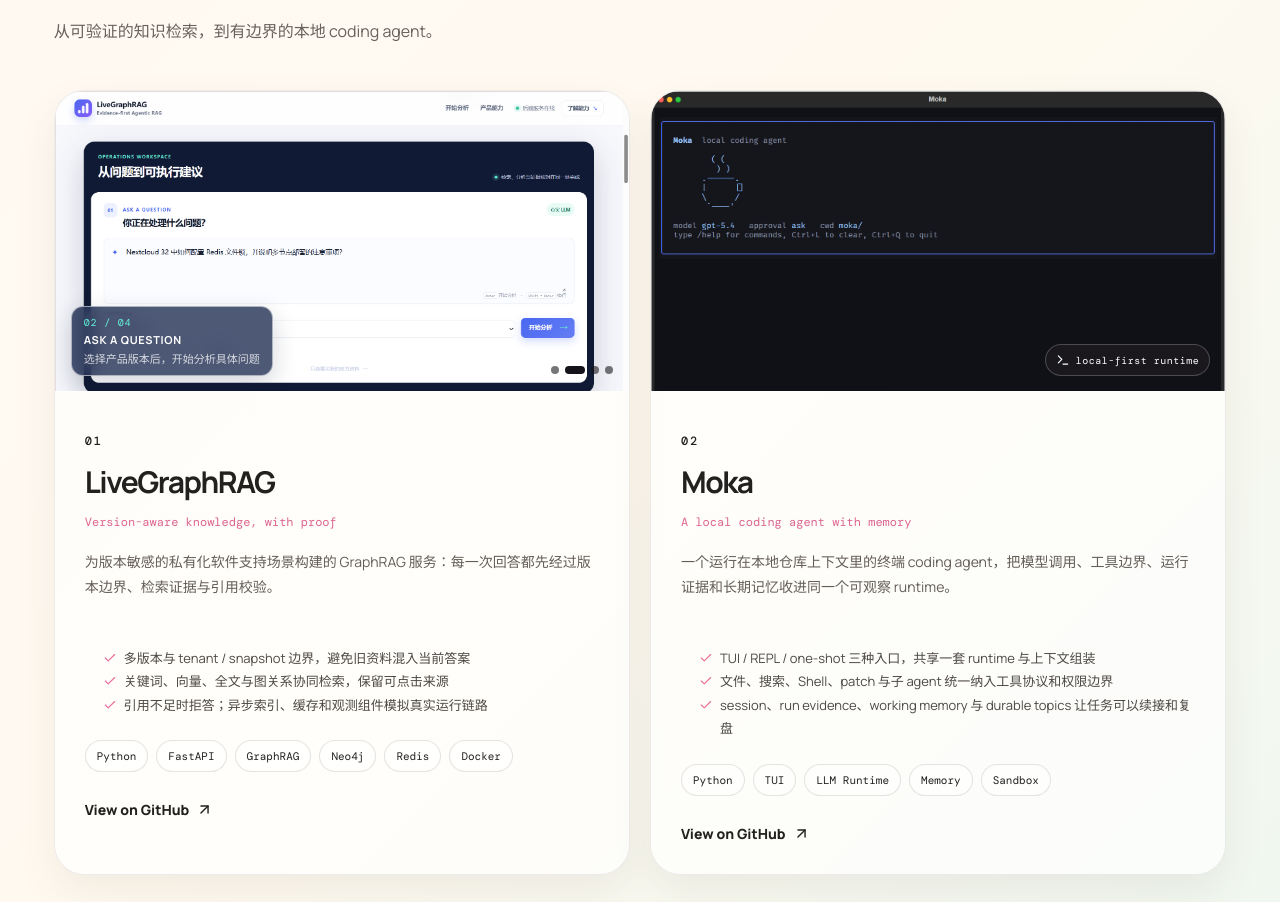
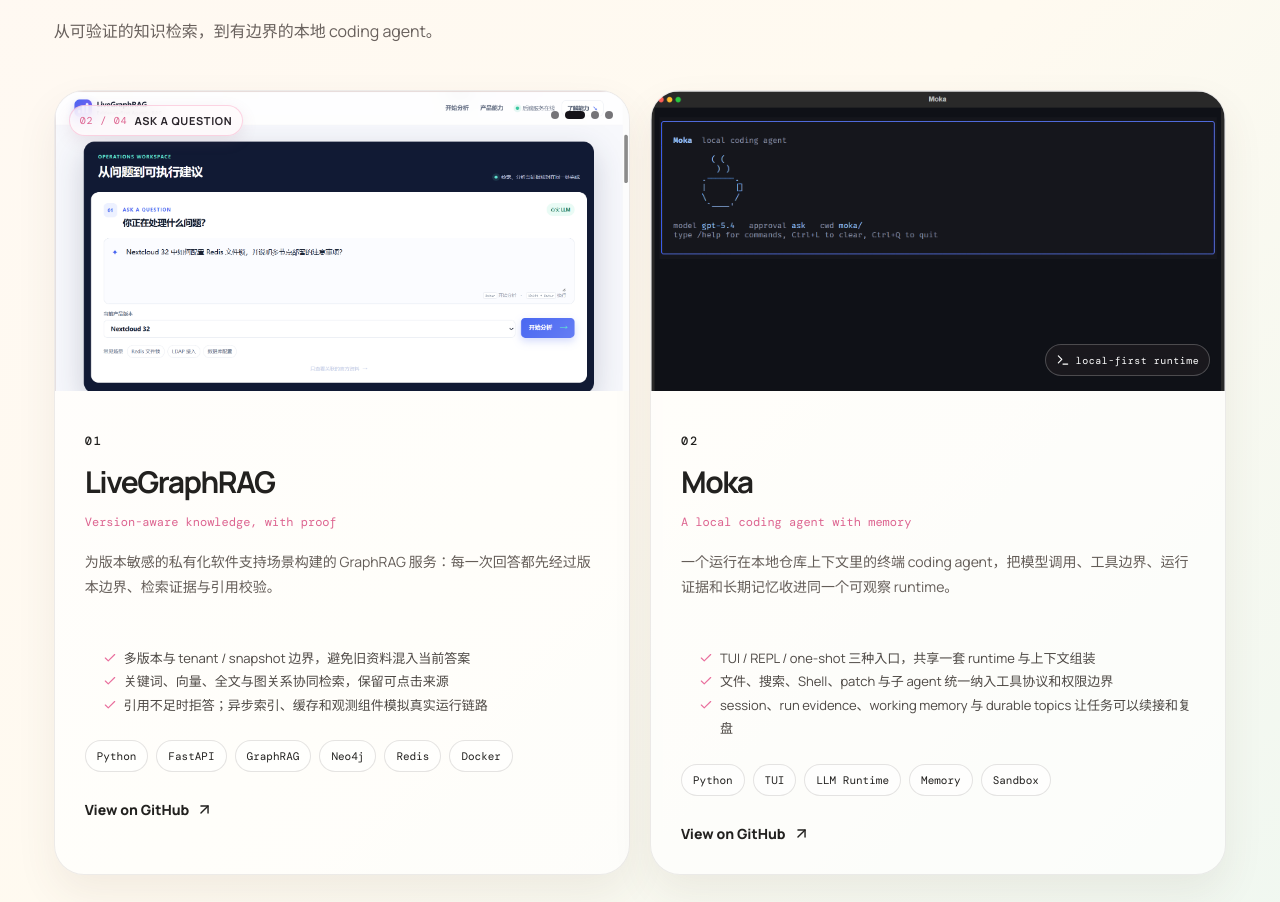
Before and after one commit to Sylvia145/Sylvia145.github.io, a React (Vite) app: page / in a window 1280 px wide. Shown: the part 1528-2430 px from the top of the page. Built offline with nearby package versions, Linux system fonts and the light colour scheme.

Commit message:
Refine LiveGraphRAG carousel overlay

```diff
--- a/src/App.css
+++ b/src/App.css
@@ -924,43 +924,43 @@ main {
 .carousel-caption {
     position: absolute;
     z-index: 2;
-    left: 16px;
-    bottom: 15px;
-    max-width: calc(100% - 32px);
-    padding: 9px 12px;
-    border: 1px solid rgba(255, 255, 255, .55);
-    border-radius: 12px;
-    color: #fff;
-    background: rgba(17, 31, 71, .74);
-    box-shadow: 0 8px 24px rgba(19, 29, 58, .18);
-    backdrop-filter: blur(9px);
+    top: 14px;
+    left: 14px;
+    display: flex;
+    align-items: center;
+    gap: 7px;
+    max-width: calc(100% - 122px);
+    padding: 7px 10px;
+    border: 1px solid rgba(244, 128, 171, .32);
+    border-radius: 999px;
+    color: #29242a;
+    background: rgba(255, 250, 252, .76);
+    box-shadow: 0 5px 16px rgba(151, 93, 114, .12);
+    backdrop-filter: blur(8px);
 }
 
 .carousel-caption span {
-    display: block;
-    margin-bottom: 3px;
-    color: #65f1d8;
+    color: #dd6490;
     font: 10px 'DM Mono', monospace;
     letter-spacing: .08em;
+    white-space: nowrap;
 }
 
 .carousel-caption strong {
-    display: block;
     font-size: 11px;
     letter-spacing: .06em;
+    white-space: nowrap;
 }
 
 .carousel-caption p {
-    margin: 3px 0 0;
-    color: rgba(255, 255, 255, .78);
-    font-size: 11px;
+    display: none;
 }
 
 .carousel-dots {
     position: absolute;
     z-index: 3;
+    top: 20px;
     right: 16px;
-    bottom: 17px;
     display: flex;
     gap: 6px;
 }
@@ -982,14 +982,14 @@ main {
 }
 
 .carousel-dots button:focus-visible {
-    outline: 2px solid #fff;
+    outline: 2px solid #151319;
     outline-offset: 3px;
 }
 
 @media (max-width: 540px) {
     .carousel-caption {
         left: 12px;
-        bottom: 12px;
+        top: 12px;
         padding: 8px 10px;
     }
 
@@ -999,7 +999,7 @@ main {
 
     .carousel-dots {
         right: 12px;
-        bottom: 15px;
+        top: 17px;
     }
 }
 
```
